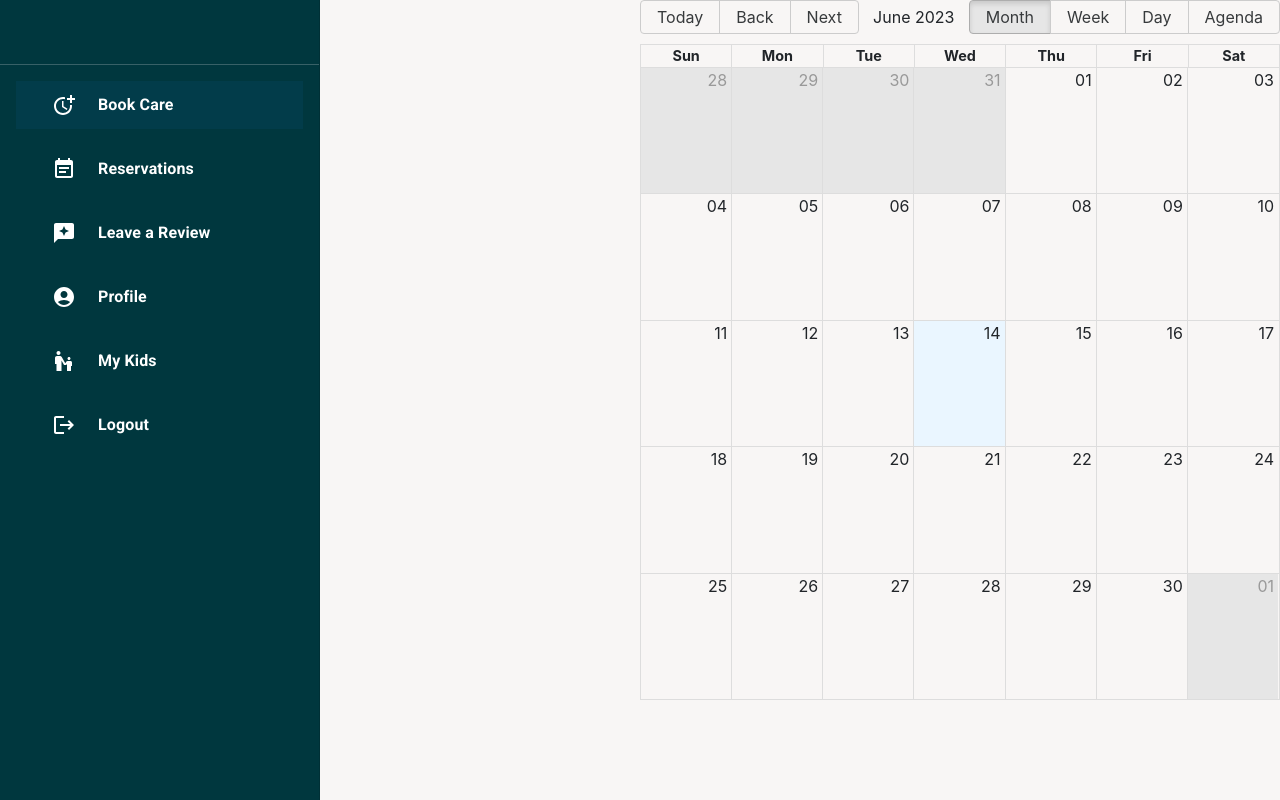
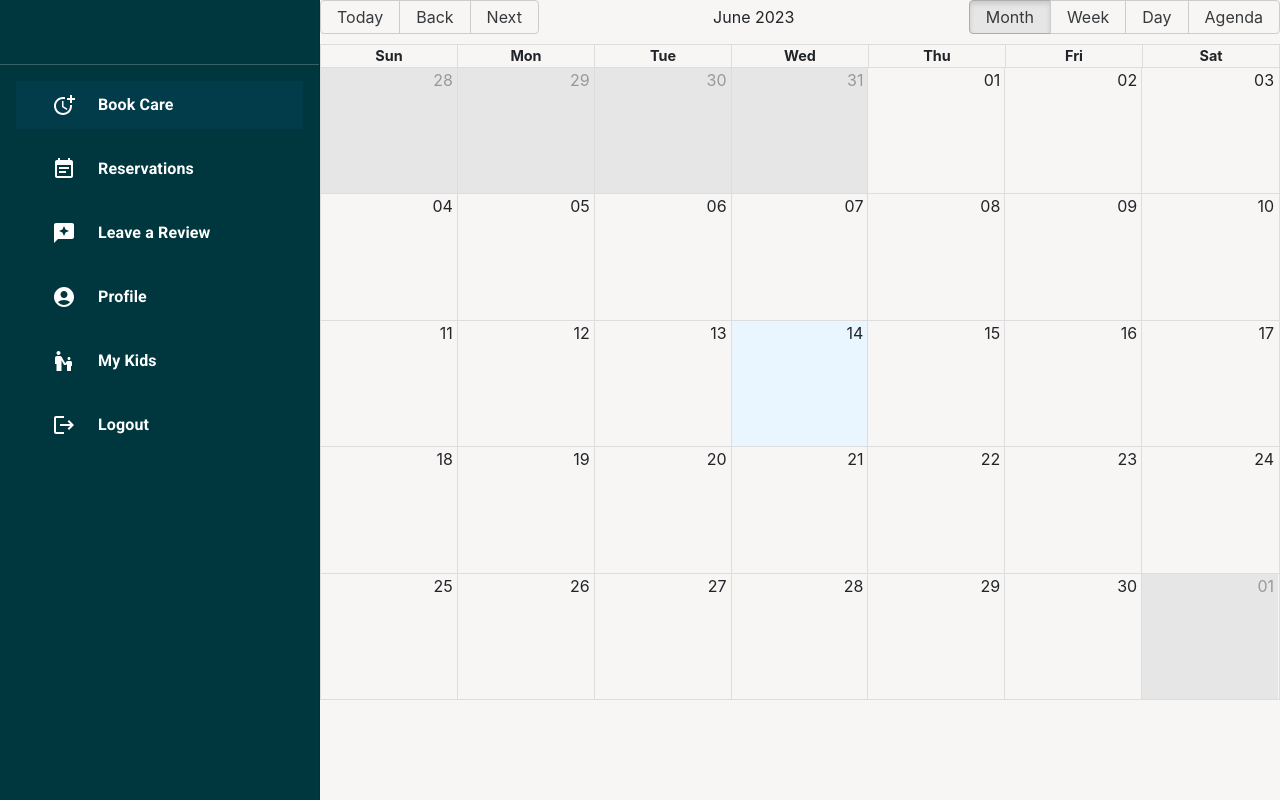
Before and after one commit to karilyn/CareBearers, a React (Create React App) app in the folder frontend/: page /calendar in a window 1280 px wide. Built offline with nearby package versions, Linux system fonts and the light colour scheme; no server answers.

Commit message:
Add margin for drawer for click event display

```diff
--- a/frontend/src/components/Dashboard/Calendar/MyCalendar.scss
+++ b/frontend/src/components/Dashboard/Calendar/MyCalendar.scss
@@ -1,4 +1,5 @@
-.calendar {
+
+
+.event {
   margin-left: 320px;
-
 }
```
